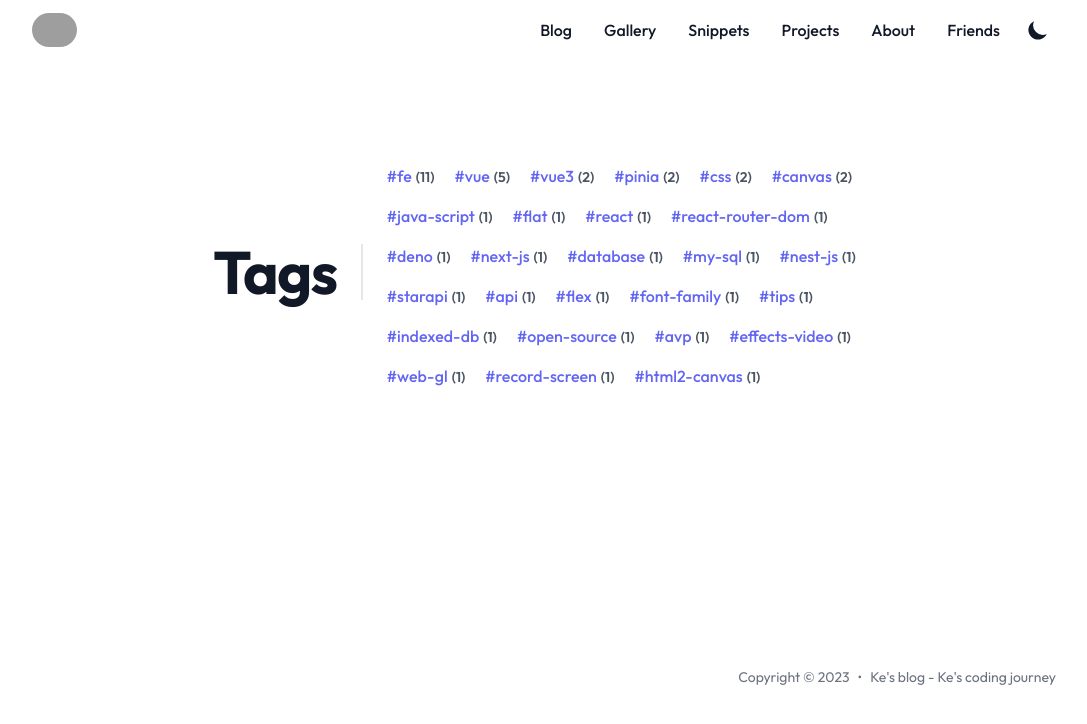
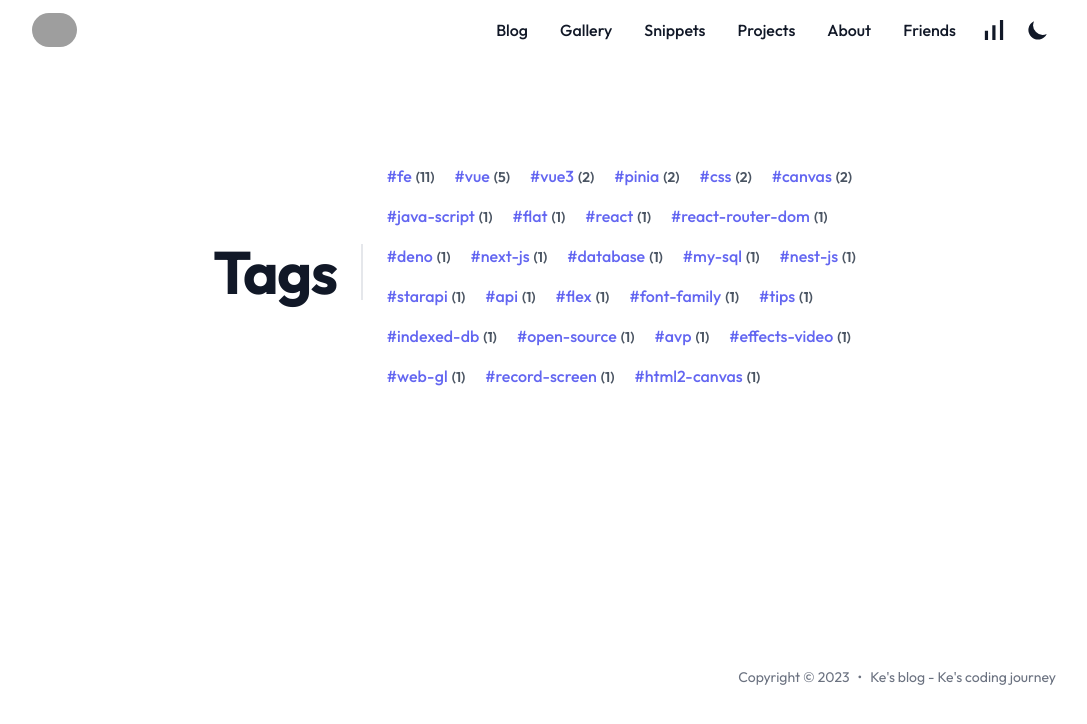
Before and after one commit to mk965/mengke.me, a Next.js app: page /tags in a window 1280 px wide. Shown: the top 724 px of the page, without its empty margins (96-1183 px from the left). Built offline with nearby package versions, Linux system fonts and the light colour scheme; grey boxes are pictures that could not be loaded.

Commit message:
feat: Add Analytics Link

```diff
--- a/components/Header.tsx
+++ b/components/Header.tsx
@@ -46,7 +46,7 @@ export function Header({ onToggleNav }: { onToggleNav: () => void }) {
               )
             })}
           </div>
-          {/* <AnalyticsLink /> */}
+          <AnalyticsLink />
           <ThemeSwitcher />
           <button
             className="w-8 h-8 ml-2 mr-1 rounded sm:hidden"
--- a/components/homepage/BlogLinks.tsx
+++ b/components/homepage/BlogLinks.tsx
@@ -35,12 +35,12 @@ export function BlogLinks() {
           My career
         </span>
       </Link>
-      {/* <Link href={siteMetadata.analyticsURL} className="hover:underline">
+      <Link href={siteMetadata.analyticsURL} className="hover:underline">
         <Twemoji emoji="bar-chart" />
         <span data-umami-event="home-link-analytics" className="ml-1.5">
           Traffic & engagement of this site
         </span>
-      </Link> */}
+      </Link>
     </div>
   )
 }
--- a/data/siteMetadata.ts
+++ b/data/siteMetadata.ts
@@ -21,8 +21,7 @@ export let siteMetadata = {
   linkedin: 'https://www.linkedin.com/in/zhangmk/',
   instagram: 'https://www.instagram.com/_mk965/',
   locale: 'en-US',
-  // analyticsURL: 'https://analytics.mengke.me/share/jkwRskv0/mengke.me',
-  analyticsURL: 'https://analytics.umami.is/share/tHBVaroWrcZ3XbEe/mengke.me',
+  analyticsURL: 'https://analytics.eu.umami.is/share/EqvpZYPABxaQA3mr/mengke.me',
   analytics: {
     plausibleDataDomain: '', // e.g. tailwind-nextjs-starter-blog.vercel.app
     simpleAnalytics: false, // true or false
```
